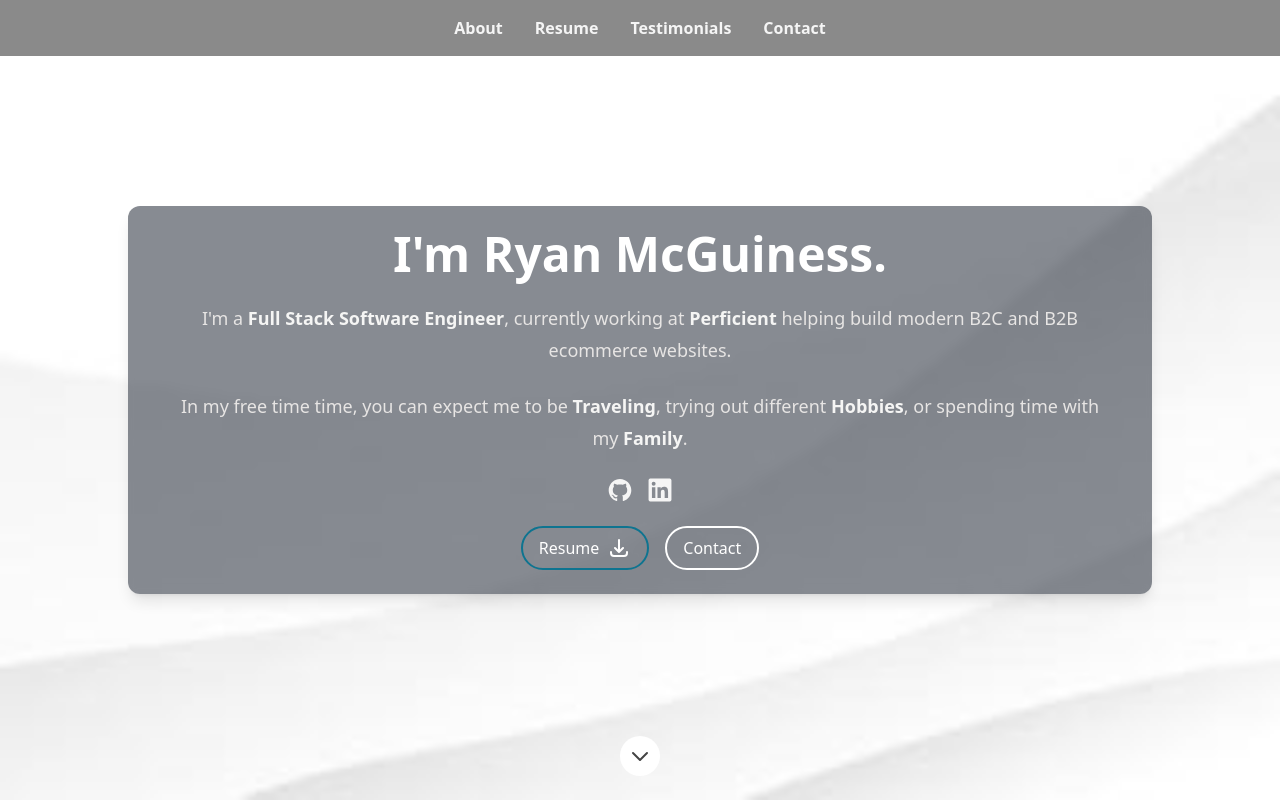
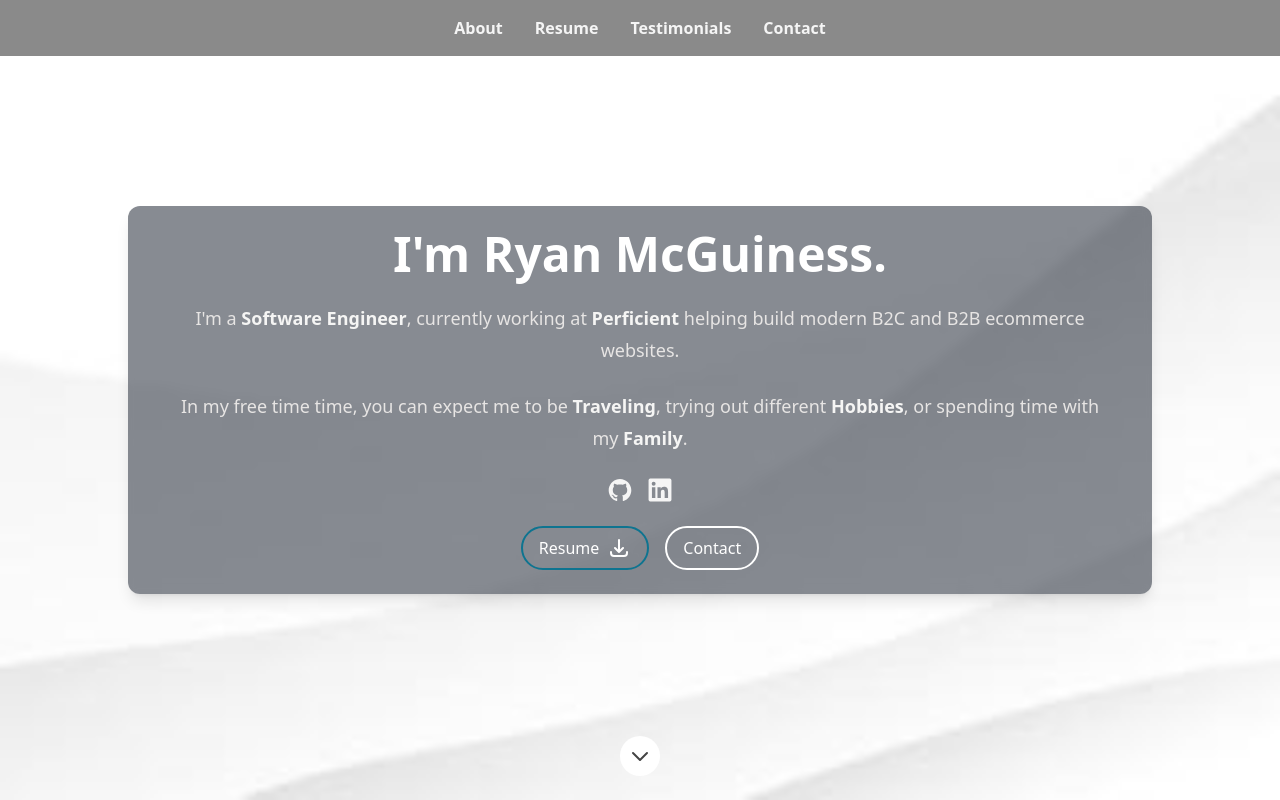
Before and after one commit to rmcguiness/rcm-react-resume, a Next.js app: page / in a window 1280 px wide. Shown: the top 800 px of the page. Built offline with nearby package versions, Linux system fonts and the light colour scheme.

Commit message:
updated data

```diff
--- a/src/data/data.tsx
+++ b/src/data/data.tsx
@@ -72,7 +72,7 @@ export const heroData: Hero = {
   description: (
     <>
       <p className="prose-sm text-stone-200 sm:prose-base lg:prose-lg">
-        I'm a <strong className="text-stone-100">Full Stack Software Engineer</strong>, currently working
+        I'm a <strong className="text-stone-100">Software Engineer</strong>, currently working
         at <strong className="text-stone-100">Perficient</strong> helping build modern B2C and B2B ecommerce websites.
       </p>
       <p className="prose-sm text-stone-200 sm:prose-base lg:prose-lg">
```
Also changed, not shown: 2 other files (tests, documents, lock files or other folders).
